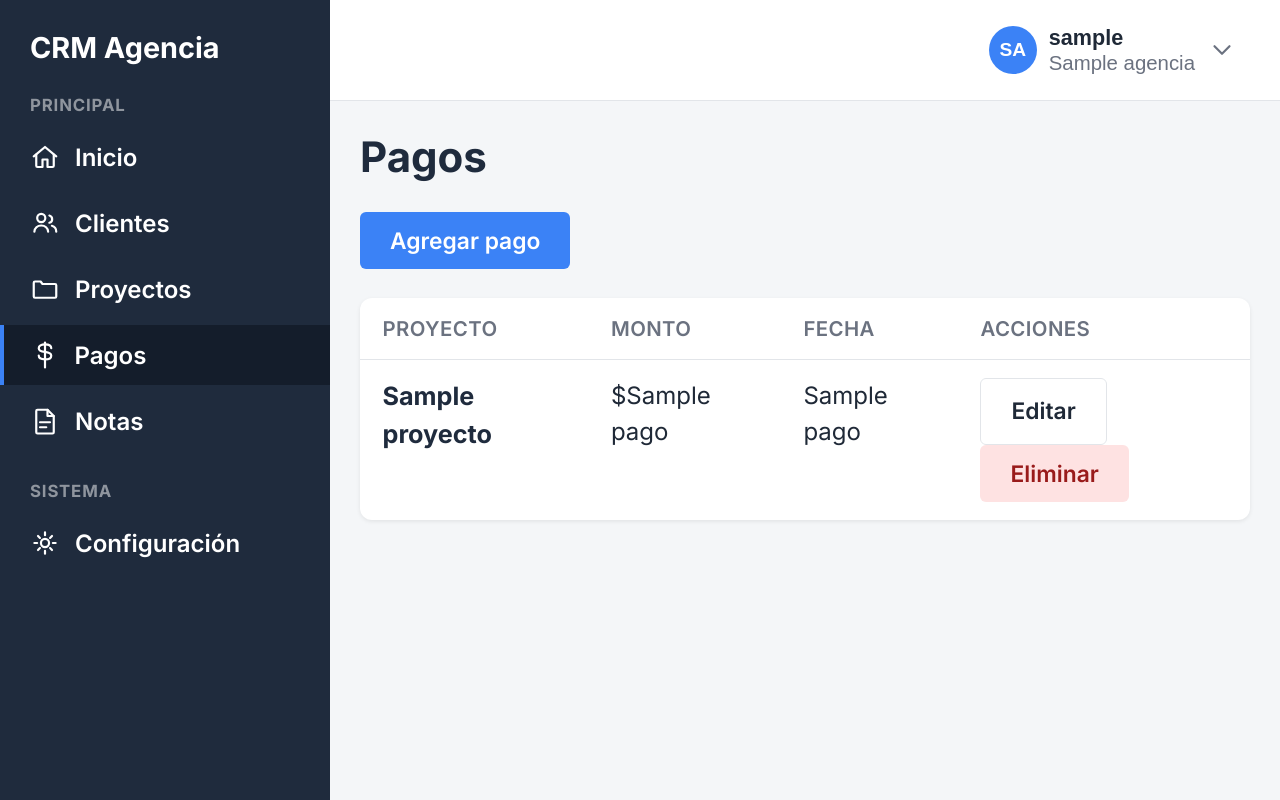
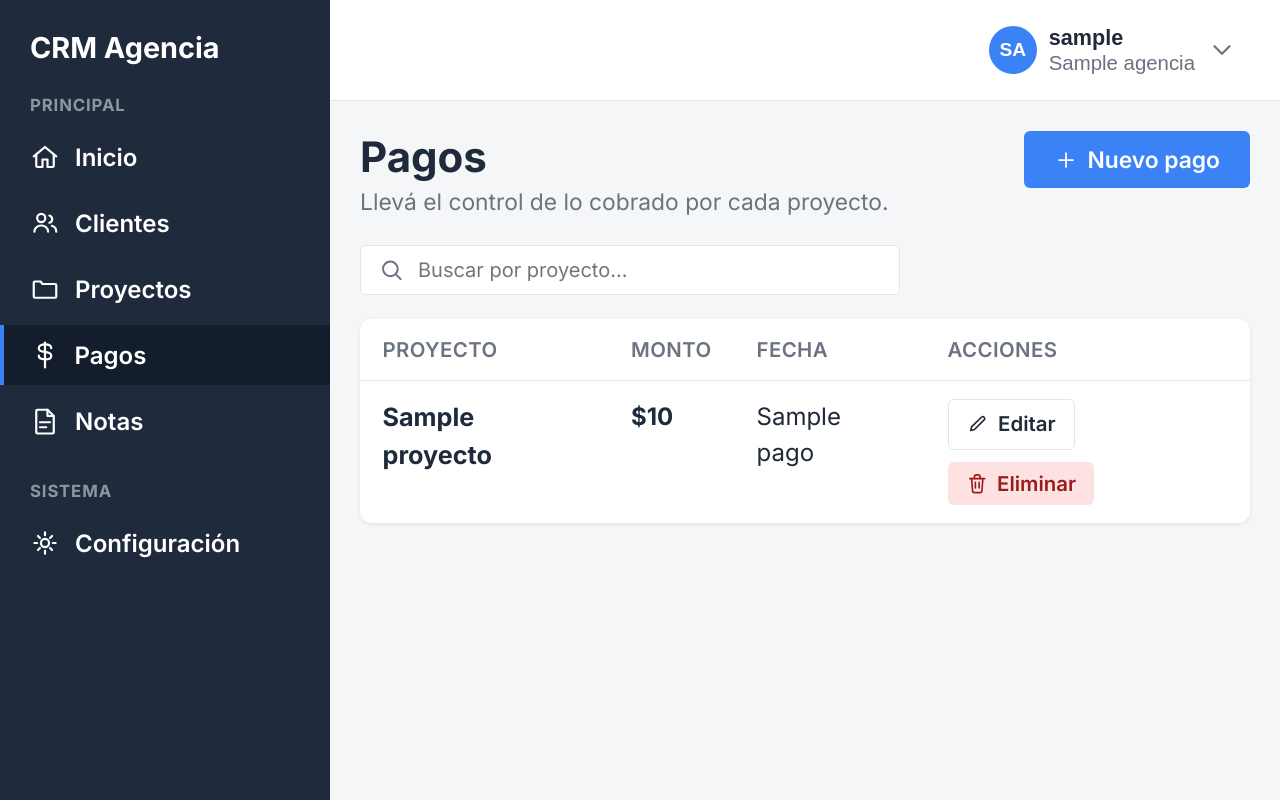
Before and after one commit to sebassj06/CRM, a Flask app: page /pagos in a window 1280 px wide. Run offline with Flask 3, Linux system fonts and the light colour scheme; the visitor is signed in with stand-in values (Sample User, id 1); a database or web service that is not in the repository returns one stand-in record (values such as "Sample title"); parts of the project's set-up code (start-up, migrations or seed data) failed here and were passed over; some libraries are stand-ins or nearby versions.

Commit message:
Rediseno frontend de Pagos: header de pagina, buscador, montos formateados y destacados, ficha de pago con monto como titulo

```diff
--- a/web/static/script.js
+++ b/web/static/script.js
@@ -155,6 +155,7 @@
 function inicializarBuscadores() {
     inicializarBuscadorTabla('buscador-clientes', 'tabla-clientes', 'estado-sin-resultados', 'boton-limpiar-busqueda');
     inicializarBuscadorTabla('buscador-proyectos', 'tabla-proyectos', 'estado-sin-resultados-proyectos', 'boton-limpiar-busqueda-proyectos');
+    inicializarBuscadorTabla('buscador-pagos', 'tabla-pagos', 'estado-sin-resultados-pagos', 'boton-limpiar-busqueda-pagos');
 }
 
 document.addEventListener('DOMContentLoaded', inicializarBotonTema);
--- a/web/static/style.css
+++ b/web/static/style.css
@@ -787,6 +787,11 @@
     color: var(--color-warning);
 }
 
+.celda-monto {
+    font-weight: 700;
+    color: var(--color-heading);
+}
+
 .acciones {
     margin-bottom: var(--space-5);
 }
--- a/web/templates/pagos.html
+++ b/web/templates/pagos.html
@@ -1,13 +1,26 @@
 {% extends "base.html" %}
+{% from "_iconos.html" import icono %}
 
 {% block title %}Pagos · CRM Agencia{% endblock %}
 
 {% block content %}
-    <h1>Pagos</h1>
-    <a href="/pagos/nuevo" class="btn btn-primario">Agregar pago</a><br><br>
+    <div class="encabezado-pagina">
+        <div>
+            <h1>Pagos</h1>
+            <p class="encabezado-descripcion">Llevá el control de lo cobrado por cada proyecto.</p>
+        </div>
+        <div class="encabezado-acciones">
+            <a href="/pagos/nuevo" class="btn btn-primario">{{ icono('mas', tamano=16) }} Nuevo pago</a>
+        </div>
+    </div>
 
     {% if pagos %}
-    <table>
+    <div class="barra-busqueda">
+        {{ icono('buscar', clase='barra-busqueda-icono', tamano=18) }}
+        <input type="search" id="buscador-pagos" placeholder="Buscar por proyecto..." aria-label="Buscar pagos">
+    </div>
+
+    <table id="tabla-pagos">
         <thead>
             <tr>
                 <th>Proyecto</th>
@@ -18,26 +31,38 @@
         </thead>
         <tbody>
             {% for pago, titulo_proyecto in pagos %}
-                <tr>
+                {% set _monto_texto = "{:,.2f}".format(pago[2]) %}
+                {% if _monto_texto.endswith('.00') %}
+                    {% set _monto_texto = _monto_texto[:-3] %}
+                {% endif %}
+                <tr data-busqueda="{{ titulo_proyecto|lower }}">
                     <td data-label="Proyecto"><a href="/pagos/{{ pago[0] }}">{{ titulo_proyecto }}</a></td>
-                    <td data-label="Monto">${{ pago[2] }}</td>
+                    <td data-label="Monto" class="celda-monto">${{ _monto_texto }}</td>
                     <td data-label="Fecha">{{ pago[3] }}</td>
                     <td data-label="Acciones">
-                        <a href="/pagos/{{ pago[0] }}/editar" class="btn btn-secundario">Editar</a>
-                        <form method="POST" action="/pagos/{{ pago[0] }}/eliminar" style="display:inline" onsubmit="return confirm('¿Eliminar este pago? Esta acción no se puede deshacer.')">
-                            <button type="submit" class="btn btn-peligro">Eliminar</button>
-                            <input type="hidden" name="csrf_token" value="{{ csrf_token() }}">
-                        </form>
+                        <div class="acciones-fila">
+                            <a href="/pagos/{{ pago[0] }}/editar" class="btn btn-secundario btn-sm">{{ icono('editar', tamano=15) }} Editar</a>
+                            <form method="POST" action="/pagos/{{ pago[0] }}/eliminar" class="form-en-linea" onsubmit="return confirm('¿Eliminar este pago de ${{ _monto_texto }}? Esta acción no se puede deshacer.')">
+                                <button type="submit" class="btn btn-peligro btn-sm">{{ icono('eliminar', tamano=15) }} Eliminar</button>
+                                <input type="hidden" name="csrf_token" value="{{ csrf_token() }}">
+                            </form>
+                        </div>
                     </td>
                 </tr>
             {% endfor %}
         </tbody>
     </table>
+
+    <div id="estado-sin-resultados-pagos" class="tarjeta estado-vacio" hidden>
+        <h2>No encontramos coincidencias</h2>
+        <p>Probá con otro proyecto, o limpiá la búsqueda para ver todos tus pagos.</p>
+        <button type="button" id="boton-limpiar-busqueda-pagos" class="btn btn-secundario">Limpiar búsqueda</button>
+    </div>
     {% else %}
     <div class="tarjeta estado-vacio">
         <h2>Aún no tenés pagos registrados</h2>
         <p>Registrá un pago para empezar a llevar el control de lo cobrado por proyecto.</p>
-        <a href="/pagos/nuevo" class="btn btn-primario">Agregar pago</a>
+        <a href="/pagos/nuevo" class="btn btn-primario">{{ icono('mas', tamano=16) }} Agregar pago</a>
     </div>
     {% endif %}
 {% endblock %}
```
Also changed, not shown: web/templates/pago_detalle.html (+20 -10 lines), web/templates/pago_form.html (+8 -5 lines).
